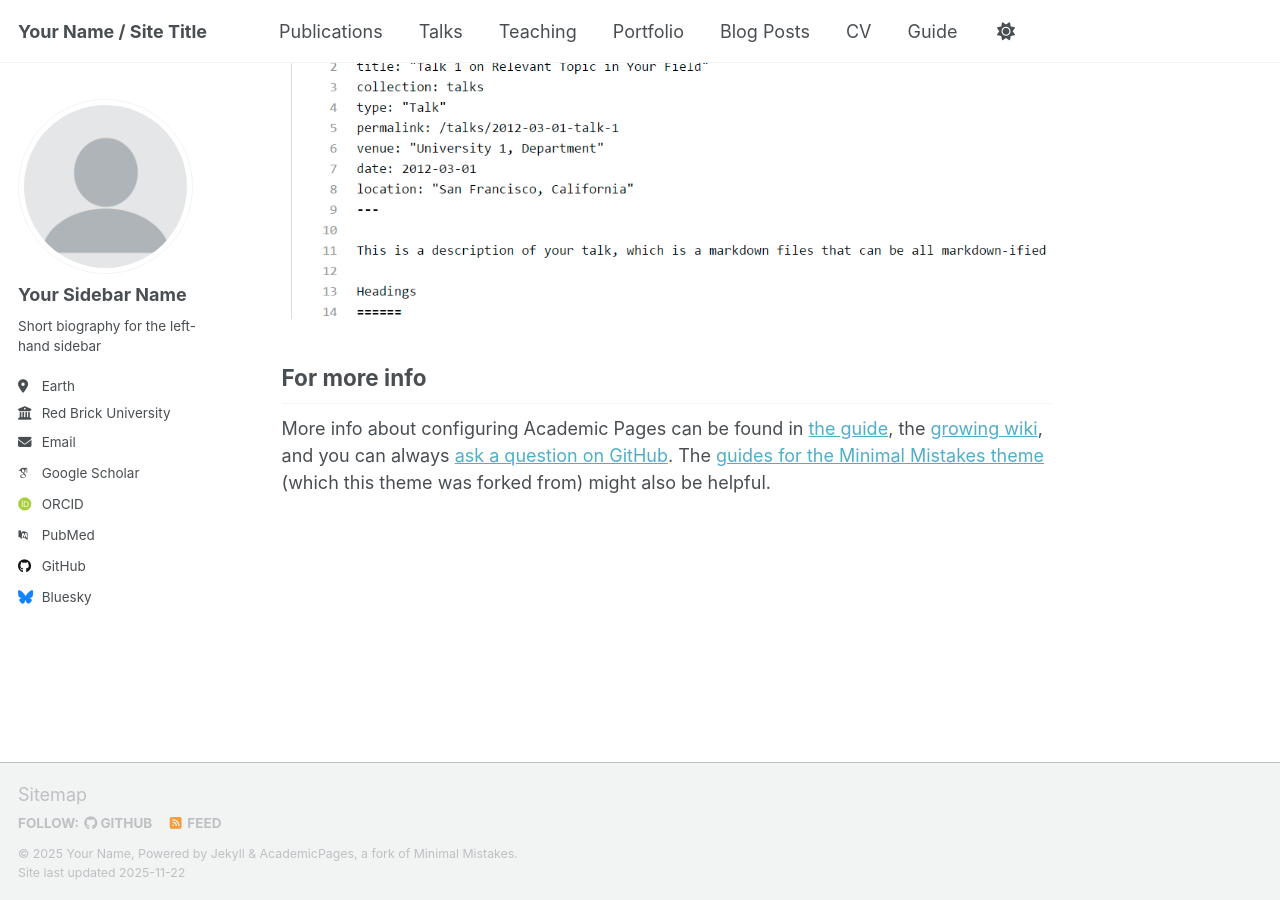
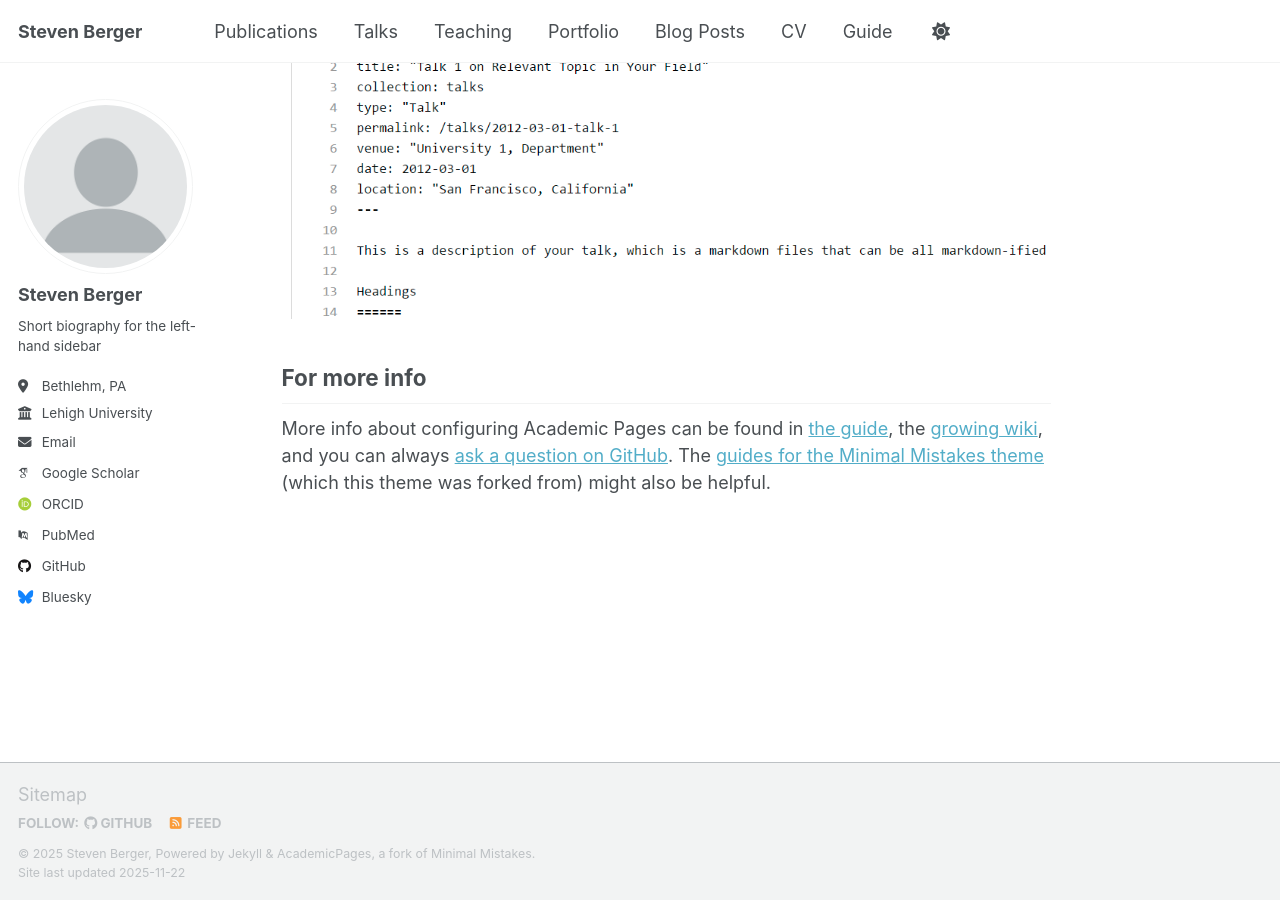
Before and after one commit to SRBerger/SRBerger.github.io, a Jekyll site: the page built from _pages/about.md, in a window 1280 px wide and 900 px high, scrolled down 2880 px. Built offline with Jekyll 4.4.1, drawn with Linux system fonts in a browser that asks for light colours; some web fonts are replaced; a script that is not in the unit is left out.

Commit message:
Update _config.yml

```diff
--- a/_config.yml
+++ b/_config.yml
@@ -9,14 +9,14 @@
 # Basic Site Settings
 locale                   : "en-US"
 site_theme               : "default" # Currently available options are "default", "air"
-title                    : "Your Name / Site Title"
+title                    : "Steven Berger"
 title_separator          : "-"
-name                     : &name "Your Name"
-description              : &description "Your Name's academic portfolio"   # Update this with a general description of your site, this is the default if not overridden by a page
-url                      : https://academicpages.github.io # The base hostname & protocol for your site e.g. "https://[your GitHub username].github.io",
+name                     : &name "Steven Berger"
+description              : &description "PhD Candidate in Applied Mathematics"   # Update this with a general description of your site, this is the default if not overridden by a page
+url                      : "https://SRBerger.github.io" # The base hostname & protocol for your site e.g. "https://[your GitHub username].github.io",
                                                            # or if you already have some other page hosted on Github then use "https://[your GitHub username].github.io/[Your Repo Name]"
 baseurl                  : "" # the subpath of your site, e.g. "/blog"
-repository               : "academicpages/academicpages.github.io"
+repository               : "SRBerger/SRBerger.github.io"
 
 # Site Author - The following control what appear as part of the author content on the side bar.
 #               If a field is blank the icon and link will not appear, otherwise it will be shown.
@@ -24,23 +24,23 @@
 author:
   # Biographic information
   avatar           : "profile.png"
-  name             : "Your Sidebar Name"
+  name             : "Steven Berger"
   pronouns         : # example: "she/her"
   bio              : "Short biography for the left-hand sidebar"
-  location         : "Earth"
-  employer         : "Red Brick University"
+  location         : "Bethlehm, PA"
+  employer         : "Lehigh University"
   uri              : # URL
-  email            : "none@example.org"
+  email            : "srb420@lehigh.edu"
 
   # Academic websites
   academia         : # URL
   arxiv            : # URL - Update with the correct link to your profile
-  googlescholar    : "https://scholar.google.com/citations?user=PS_CX0AAAAAJ"
+  googlescholar    : ""
   inspire-hep      : # URL
   impactstory      : # URL
-  orcid            : "https://orcid.org/yourorcidurl"
+  orcid            : ""
   semantic         : # URL
-  pubmed           : "https://www.ncbi.nlm.nih.gov/pubmed/?term=john+snow"
+  pubmed           : ""
   researchgate     : # URL
   scopus           : # URL
 
```
